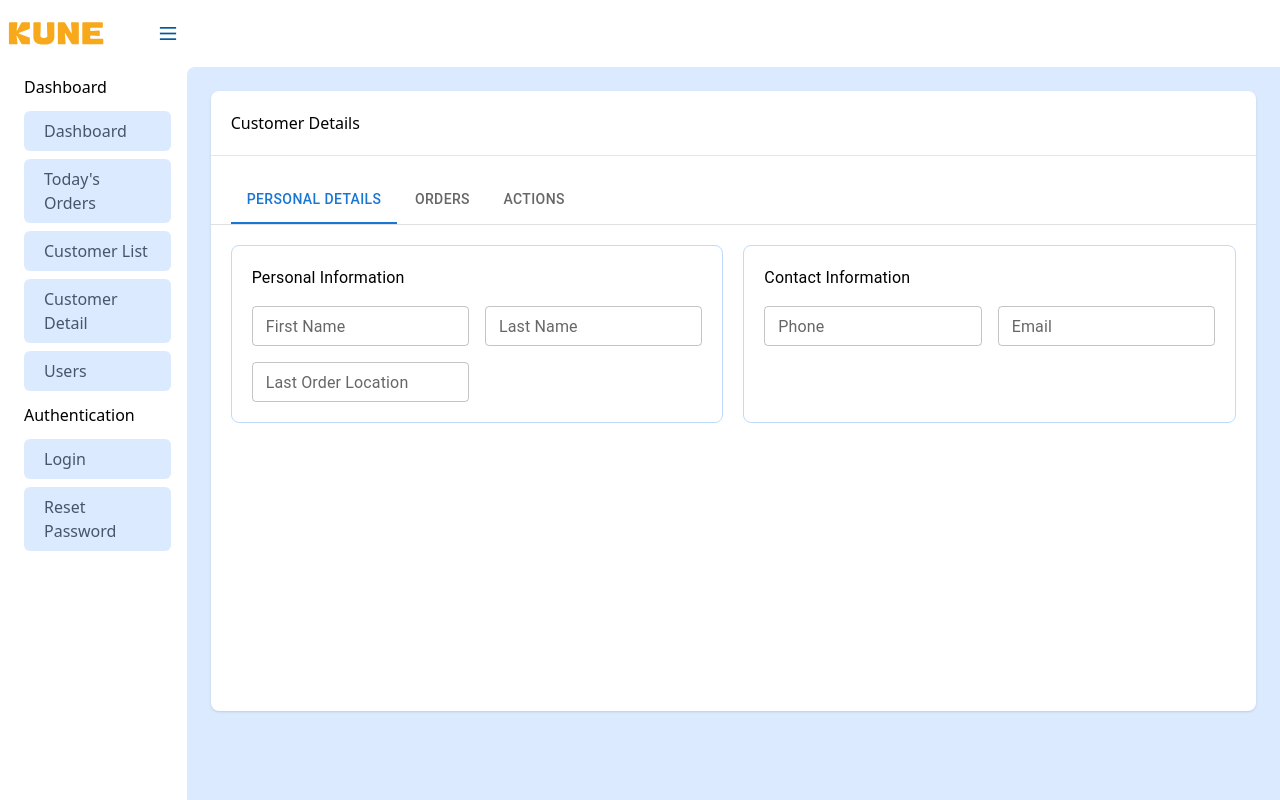
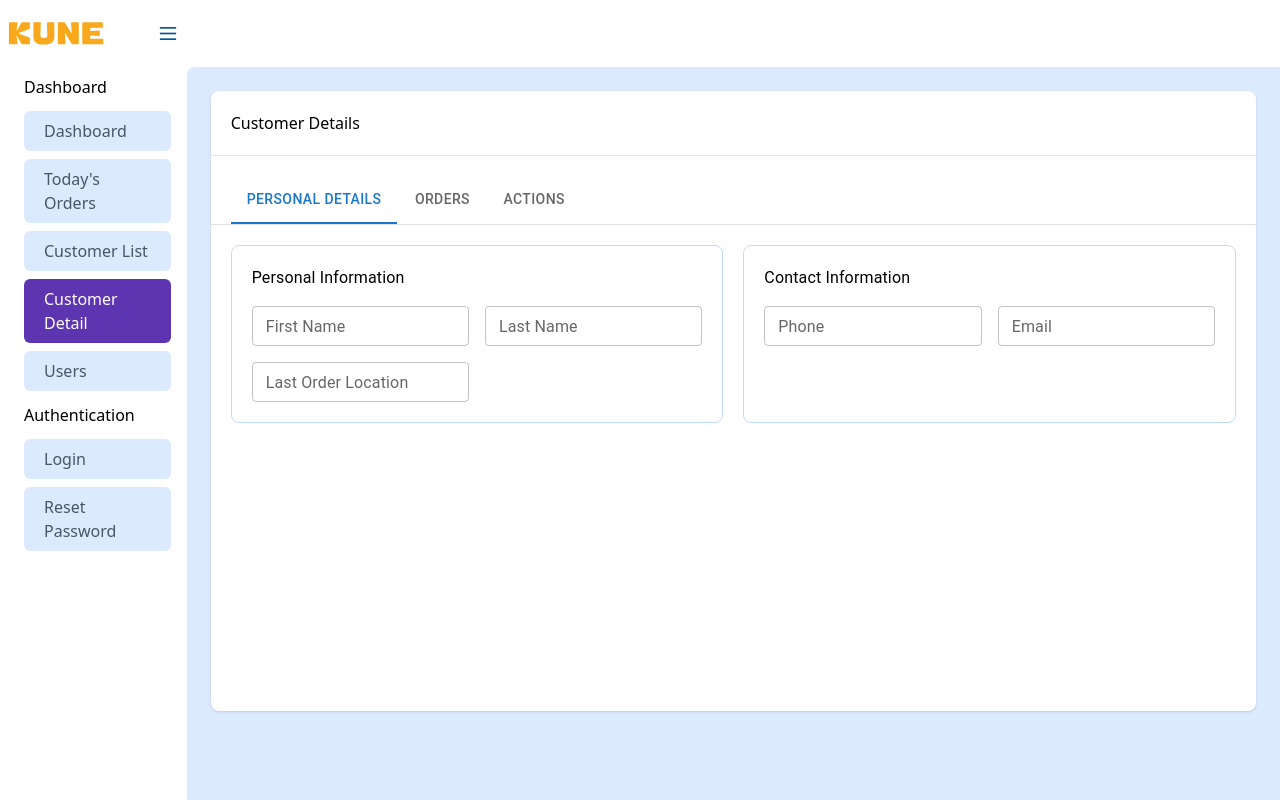
Before and after one commit to DanielMontet/cs-portal, a React (Create React App) app: page /customer-detail in a window 1280 px wide. Built offline with nearby package versions, Linux system fonts and the light colour scheme.

Commit message:
added active  sidenav link functionality

```diff
--- a/src/components/Layout/layout.component.tsx
+++ b/src/components/Layout/layout.component.tsx
@@ -5,6 +5,9 @@ import { NavLink, Outlet } from "react-router-dom";
 
 const Layout: React.FunctionComponent<AppProps> = () => {
   const [isNavOpen, setIsNavOpen] = useState(true);
+  const activeLinkProps = "bg-primary text-white my-1 rounded-md px-5 py-2";
+  const defaultLinkProps =
+    "bg-blue-100 text-slate-600 my-1 rounded-md px-5 py-2";
 
   return (
     <section className="h-screen grid grid-rows-48">
@@ -29,31 +32,41 @@ const Layout: React.FunctionComponent<AppProps> = () => {
             <label className="my-2 text-current font-medium">Dashboard</label>
             <NavLink
               to="/dashboard"
-              className="bg-blue-100 text-slate-600 my-1 rounded-md px-5 py-2"
+              className={({ isActive }) =>
+                isActive ? activeLinkProps : defaultLinkProps
+              }
             >
               Dashboard
             </NavLink>
             <NavLink
               to="/orders"
-              className="bg-blue-100 text-slate-600 my-1 rounded-md px-5 py-2"
+              className={({ isActive }) =>
+                isActive ? activeLinkProps : defaultLinkProps
+              }
             >
               Today's Orders
             </NavLink>
             <NavLink
               to="/customers"
-              className="bg-blue-100 text-slate-600 my-1 rounded-md px-5 py-2"
+              className={({ isActive }) =>
+                isActive ? activeLinkProps : defaultLinkProps
+              }
             >
               Customer List
             </NavLink>
             <NavLink
               to="/customer-detail"
-              className="bg-blue-100 text-slate-600 my-1 rounded-md px-5 py-2"
+              className={({ isActive }) =>
+                isActive ? activeLinkProps : defaultLinkProps
+              }
             >
               Customer Detail
             </NavLink>
             <NavLink
               to="/users"
-              className="bg-blue-100 text-slate-600 my-1 rounded-md px-5 py-2"
+              className={({ isActive }) =>
+                isActive ? activeLinkProps : defaultLinkProps
+              }
             >
               Users
             </NavLink>
```
